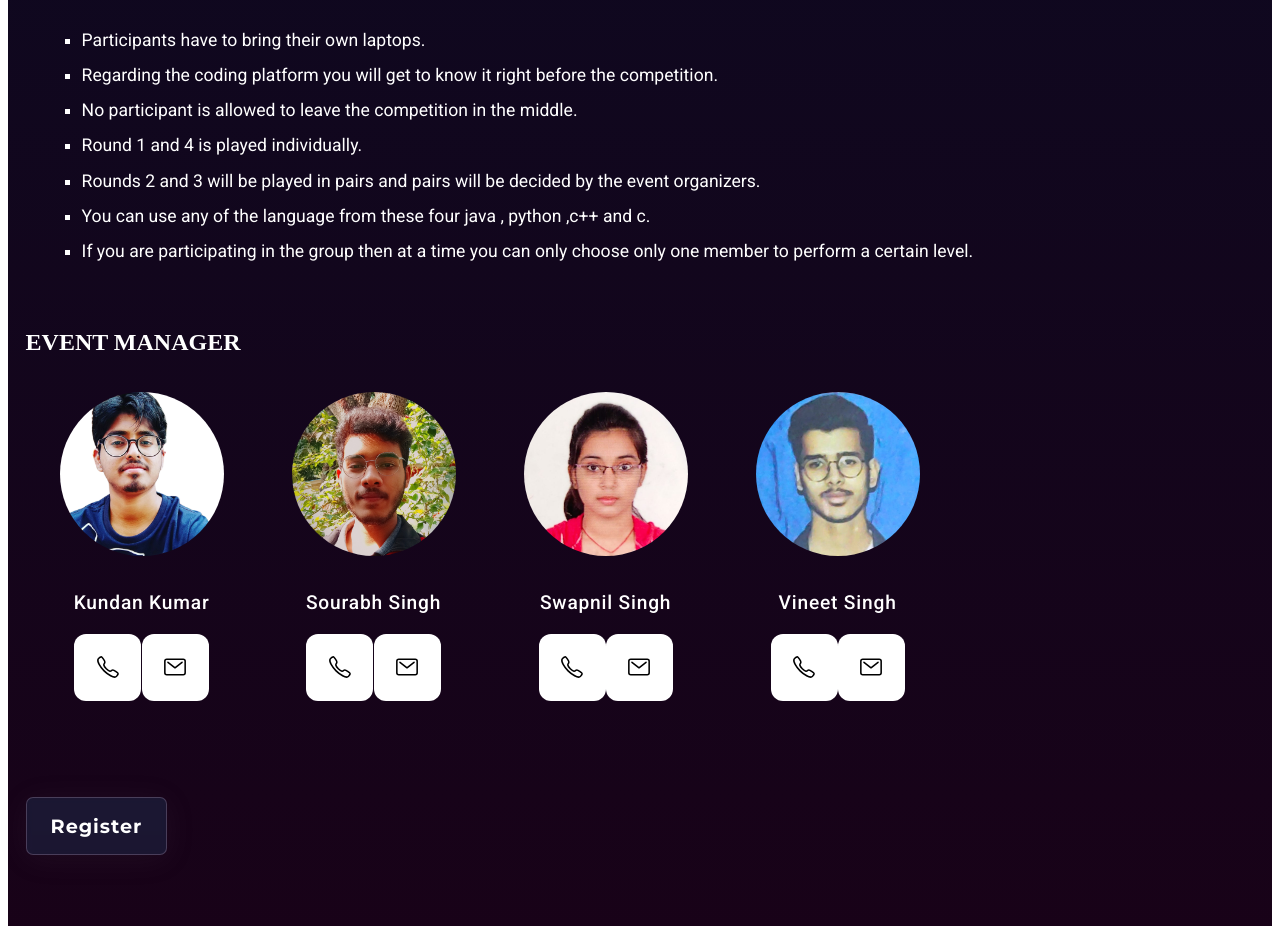
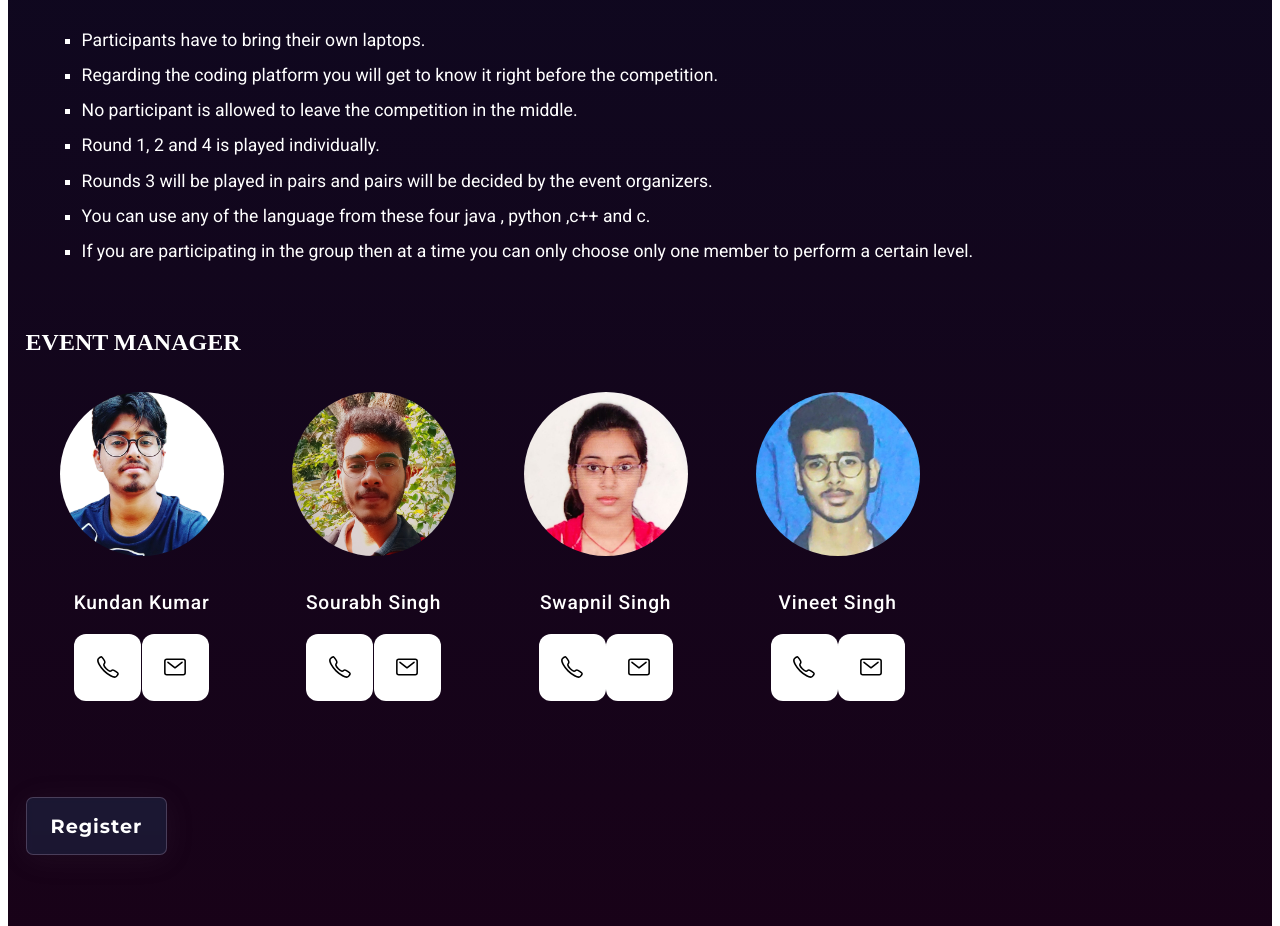
Before and after one commit to subrat611/technorollix23, a Nuxt app: page /eventdetails/codigocodechallenge/crackit in a window 1280 px wide. Shown: the part 1640-2566 px from the top of the page. Built offline with nearby package versions, Linux system fonts and the light colour scheme; a web font is replaced by a local one.

Commit message:
crack it rules update

```diff
--- a/pages/eventdetails/codigocodechallenge/crackit.vue
+++ b/pages/eventdetails/codigocodechallenge/crackit.vue
@@ -76,10 +76,10 @@
           <li>
             No participant is allowed to leave the competition in the middle.
           </li>
-          <li>Round 1 and 4 is played individually.</li>
+          <li>Round 1, 2 and 4 is played individually.</li>
           <li>
-            Rounds 2 and 3 will be played in pairs and pairs will be decided by
-            the event organizers.
+            Rounds 3 will be played in pairs and pairs will be decided by the
+            event organizers.
           </li>
           <li>
             You can use any of the language from these four java , python ,c++
```
